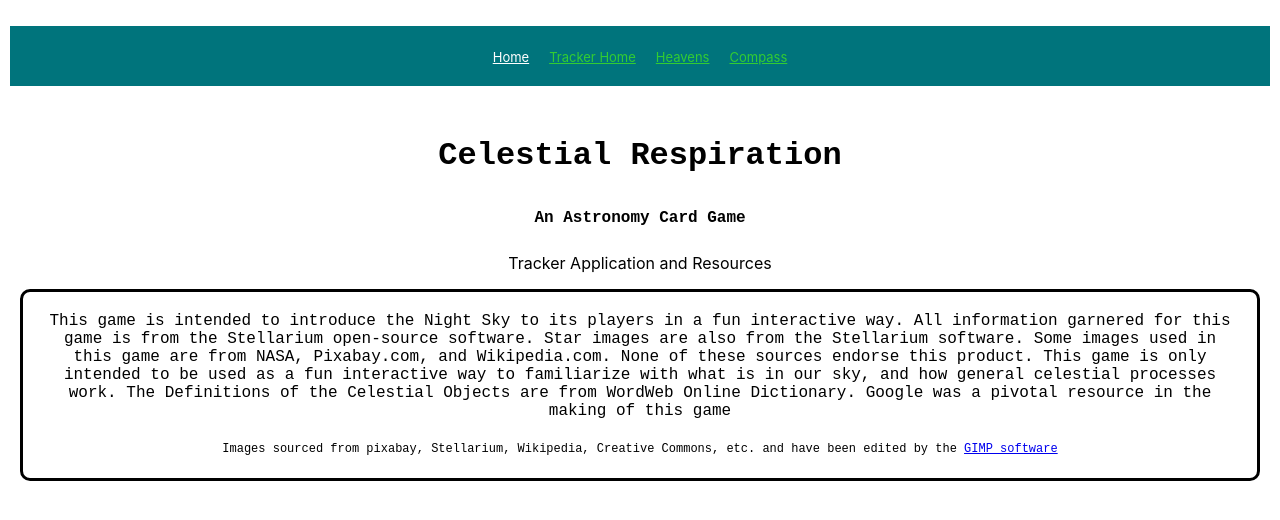
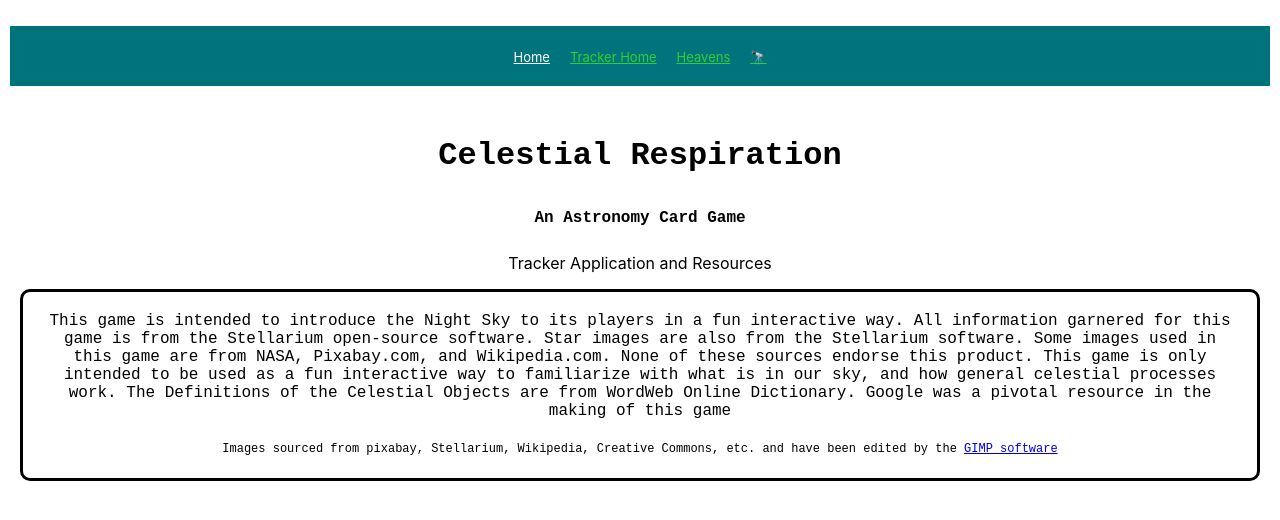
Before and after one commit to SharukhGV/celestial-frontend, a React (Create React App) app: page / in a window 1280 px wide. Shown: the top 520 px of the page. Built offline with nearby package versions, Linux system fonts and the light colour scheme.

Commit message:
telescope emoji route nav

```diff
--- a/src/components/Nav.js
+++ b/src/components/Nav.js
@@ -50,7 +50,6 @@ let activeStyle = {
               style={({ isActive }) =>
               isActive ? activeStyle : nonactiveStyle}
             >
-
               Heavens
             </NavLink></li>
 
@@ -62,8 +61,7 @@ let activeStyle = {
               style={({ isActive }) =>
               isActive ? activeStyle : nonactiveStyle}
             >
-
-              Compass
+              🔭
             </NavLink></li>
 
           </ul>
```
